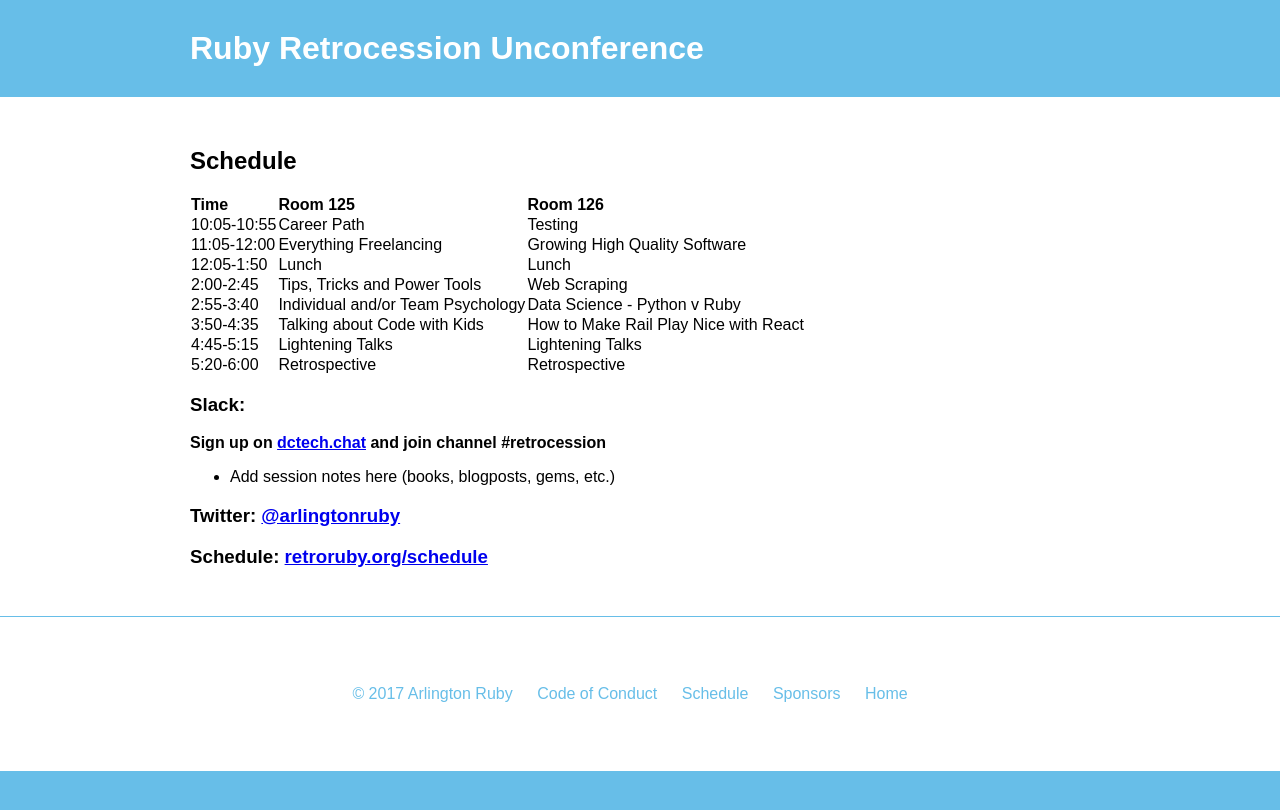
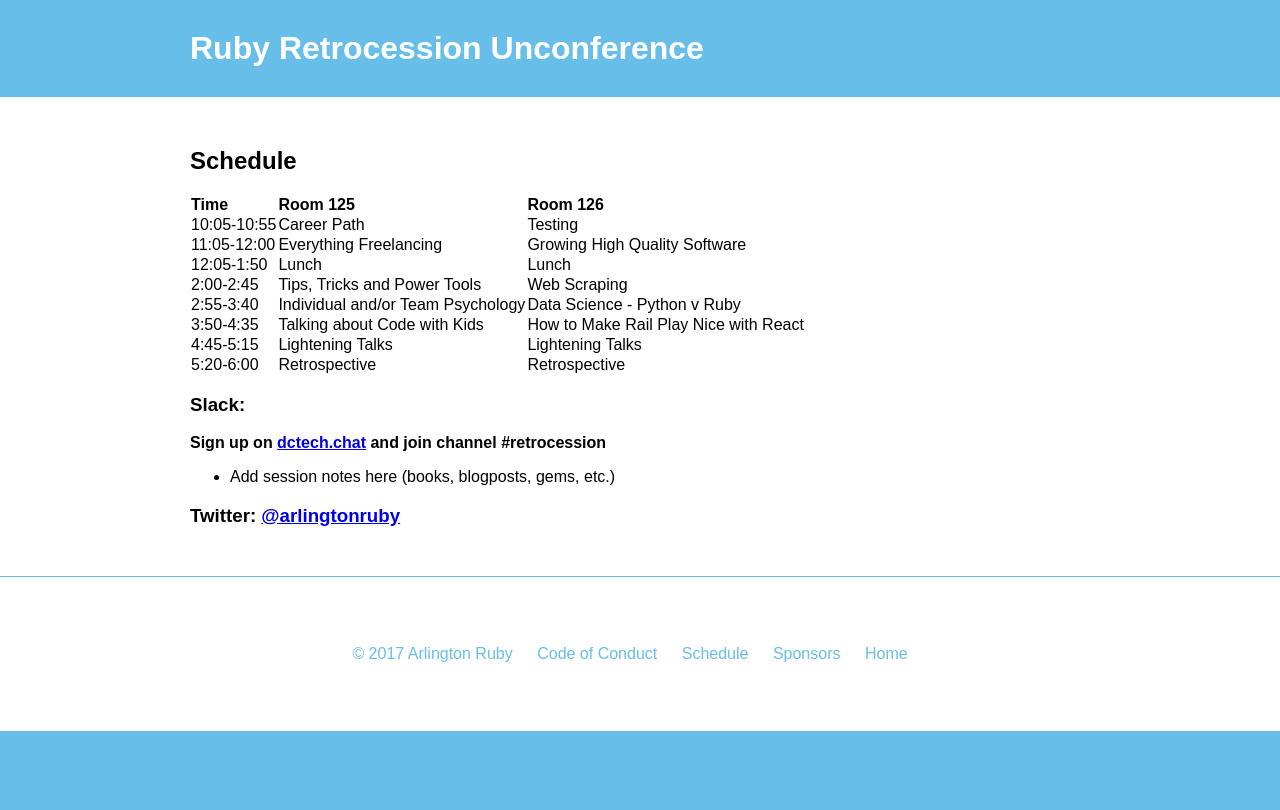
Before and after one commit to arlingtonruby/retroruby.org, a Jekyll site: the page built from schedule.md, in a window 1280 px wide. Shown: the top 810 px of the page. Built offline with Jekyll 4.4.1, drawn with Linux system fonts in a browser that asks for light colours; our own code applies the rules of GitHub Pages for plain Markdown files.

Commit message:
Remove schedule link from schedule page.' '

```diff
--- a/schedule.md
+++ b/schedule.md
@@ -20,4 +20,3 @@
 + Add session notes here (books, blogposts, gems, etc.)
 
 ### Twitter: [@arlingtonruby](https://twitter.com/arlingtonruby)
-### Schedule: [retroruby.org/schedule](http://retroruby.org/schedule)
```
